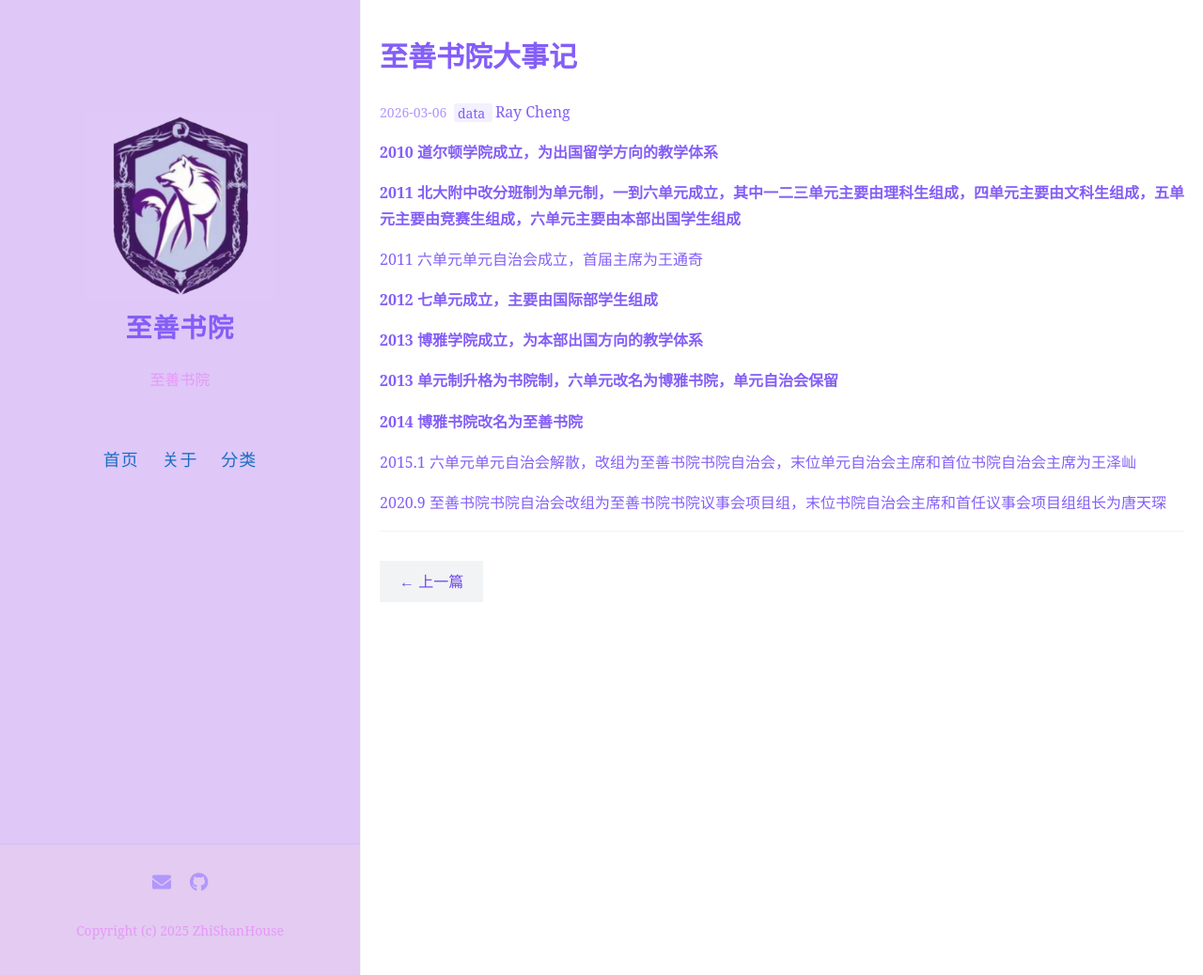
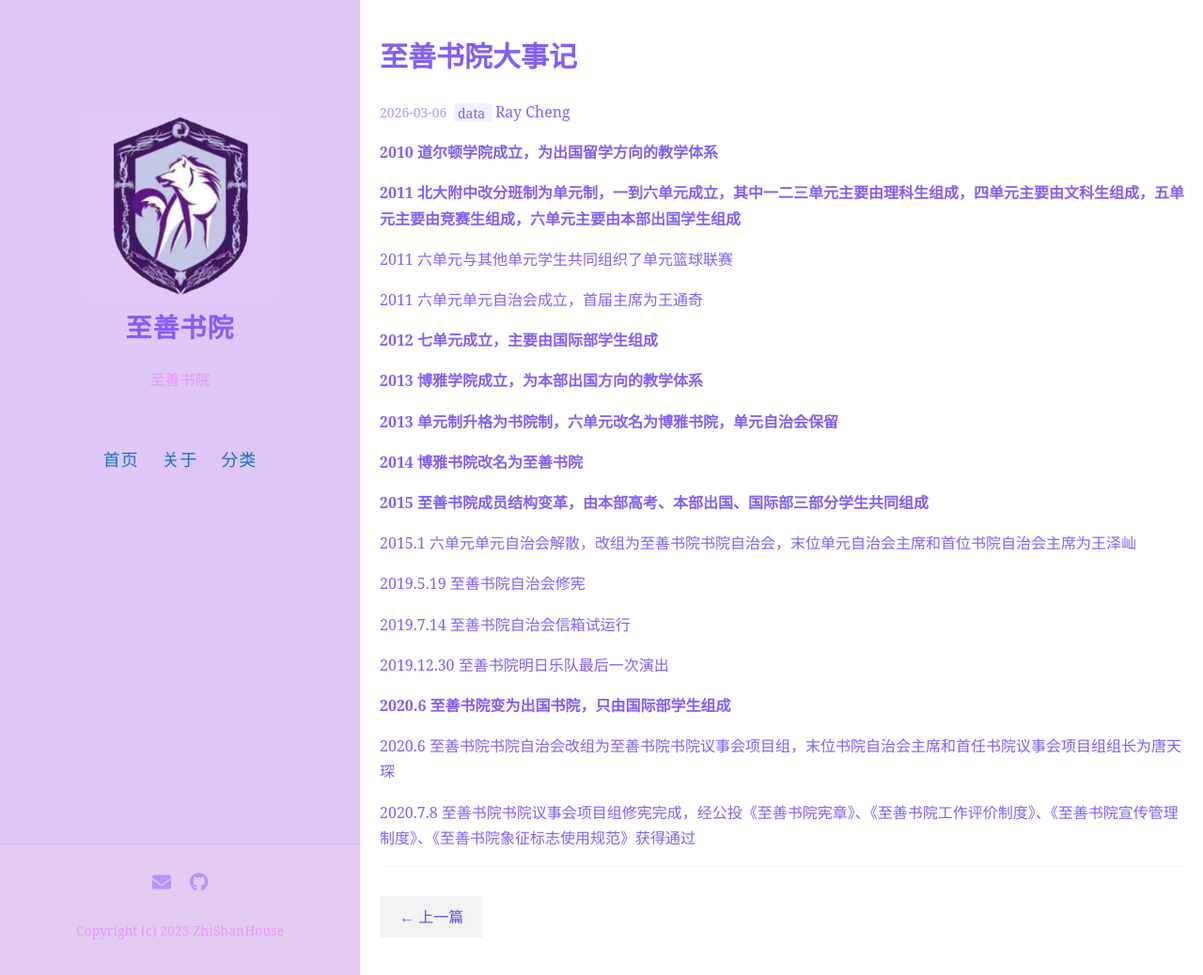
Before and after one commit to zhishanhouse/zhishanhouse.github.io, a Jekyll site: the page built from _posts/2026-3-6-大事记.md, in a window 1280 px wide and 1038 px high. Shown: the whole window at 94% size. Built offline with Jekyll 4.4.1, drawn with Linux system fonts in a browser that asks for light colours.

Commit message:
Update 2026-3-6-大事记.md

```diff
--- a/_posts/2026-3-6-大事记.md
+++ b/_posts/2026-3-6-大事记.md
@@ -10,6 +10,8 @@ author: Ray Cheng
 <p>
 <b>2011 北大附中改分班制为单元制，一到六单元成立，其中一二三单元主要由理科生组成，四单元主要由文科生组成，五单元主要由竞赛生组成，六单元主要由本部出国学生组成<br /></b>
 <p>
+2011 六单元与其他单元学生共同组织了单元篮球联赛<br />
+<p>
 2011 六单元单元自治会成立，首届主席为王通奇<br />
 <p>
 <b>2012 七单元成立，主要由国际部学生组成<br /></b>
@@ -20,7 +22,19 @@ author: Ray Cheng
 <p>
 <b>2014 博雅书院改名为至善书院<br /></b>
 <p>
+<b>2015 至善书院成员结构变革，由本部高考、本部出国、国际部三部分学生共同组成<br /></b>
+<p>
 2015.1 六单元单元自治会解散，改组为至善书院书院自治会，末位单元自治会主席和首位书院自治会主席为王泽屾<br />
 <p>
-2020.9 至善书院书院自治会改组为至善书院书院议事会项目组，末位书院自治会主席和首任议事会项目组组长为唐天琛<br />
+2019.5.19 至善书院自治会修宪<br />
 <p>
+2019.7.14 至善书院自治会信箱试运行<br />
+<p>
+2019.12.30 至善书院明日乐队最后一次演出<br />
+<p>
+<b>2020.6 至善书院变为出国书院，只由国际部学生组成<br /></b>
+<p>
+2020.6 至善书院书院自治会改组为至善书院书院议事会项目组，末位书院自治会主席和首任书院议事会项目组组长为唐天琛<br />
+<p>
+2020.7.8 至善书院书院议事会项目组修宪完成，经公投《至善书院宪章》、《至善书院工作评价制度》、《至善书院宣传管理制度》、《至善书院象征标志使用规范》获得通过<br />
+<p>
```
